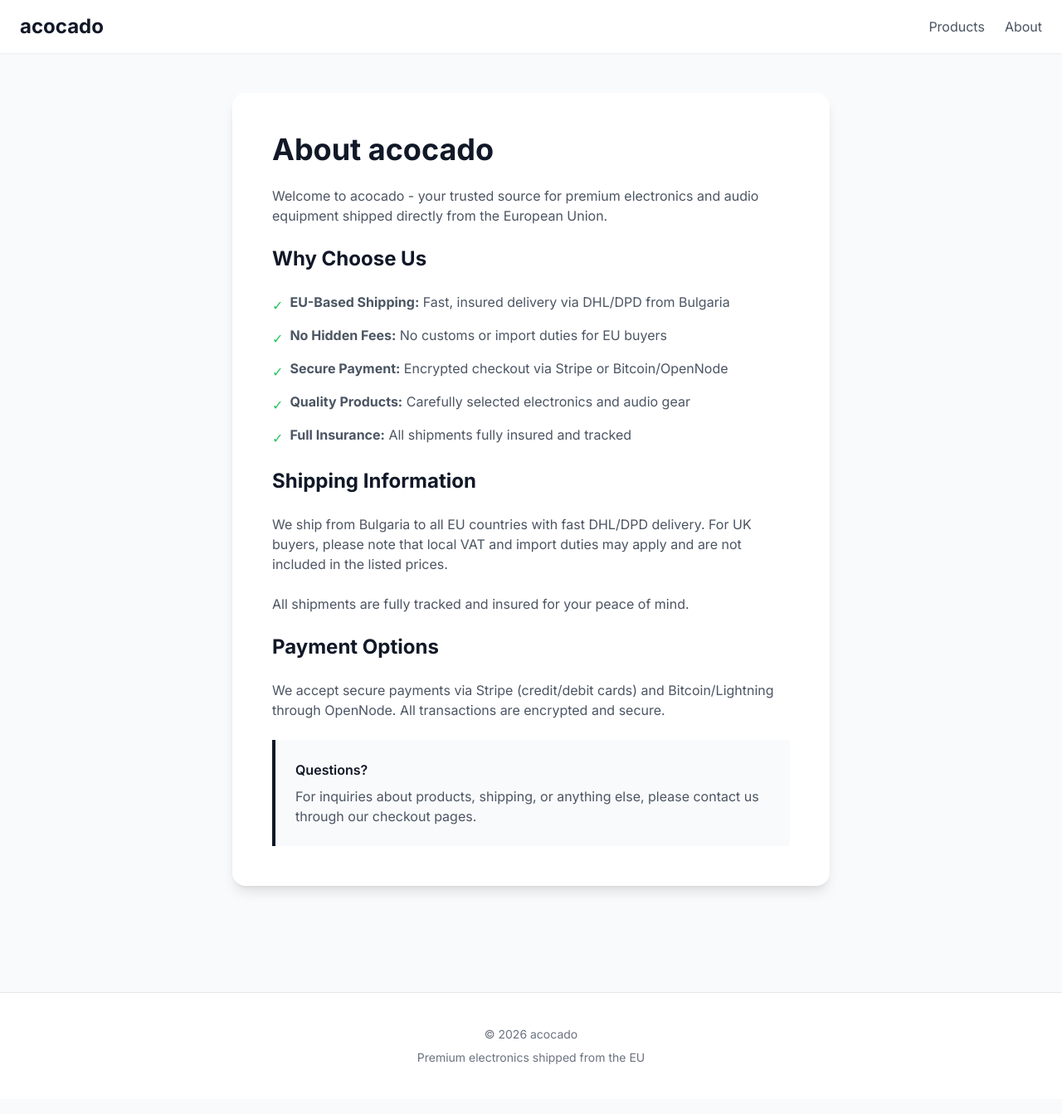
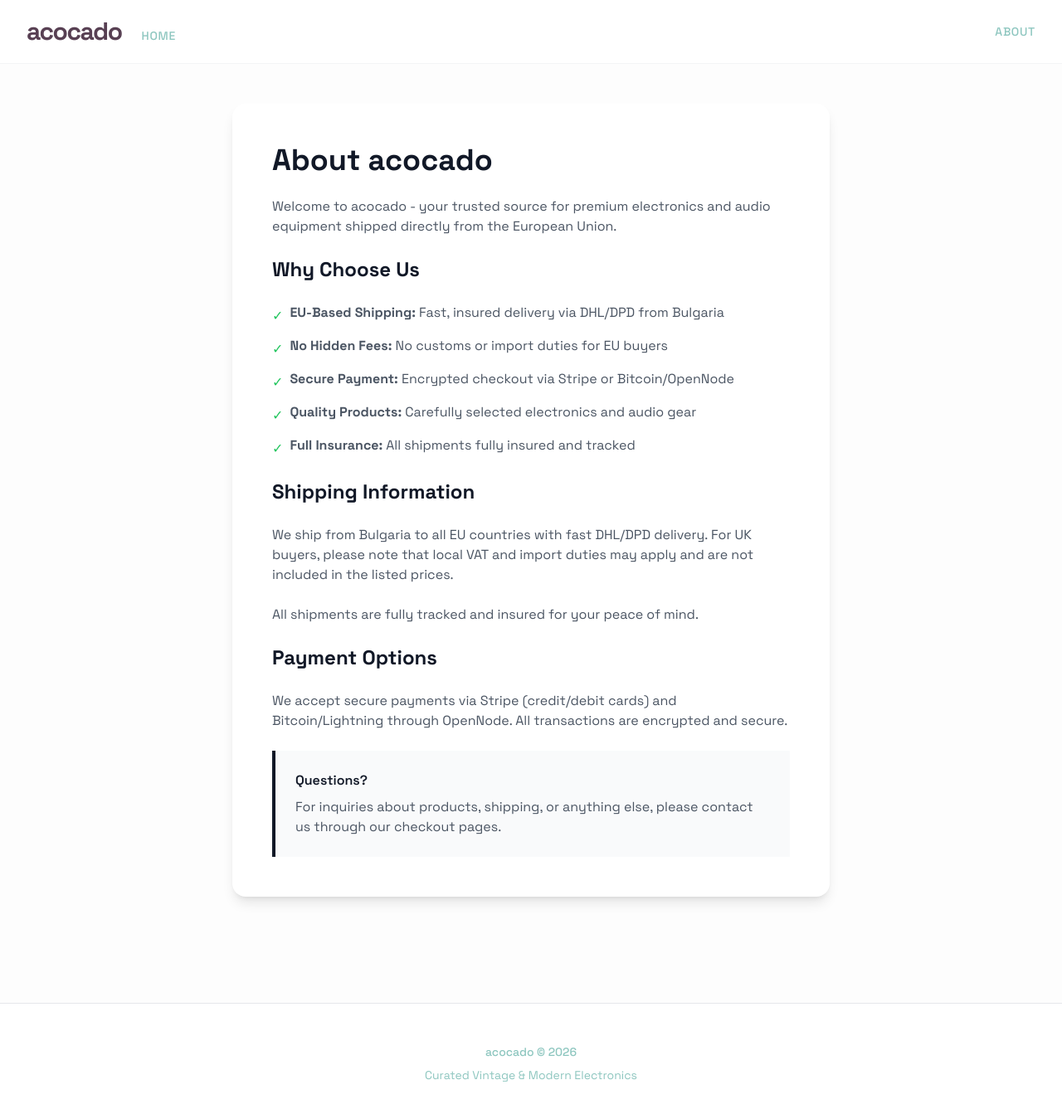
Before and after one commit to acocado/acocado, a Jekyll site: the page built from about.html, in a window 1280 px wide and 1354 px high. Shown: the top 1343 px of the window at 83% size. Built offline with Jekyll 4.4.1, drawn with Linux system fonts in a browser that asks for light colours; nearby versions of some CDN libraries.

Commit message:
feat: implement pastel typography design system for index and products

```diff
--- a/_layouts/default.html
+++ b/_layouts/default.html
@@ -7,42 +7,63 @@
     <meta name="description" content="{{ site.description }}">
     <script src="https://cdn.tailwindcss.com"></script>
     <style>
-        @import url('https://fonts.googleapis.com/css2?family=Inter:wght@400;600;700;800&display=swap');
-        body { font-family: 'Inter', sans-serif; }
-        .line-clamp-3 {
-            display: -webkit-box;
-            -webkit-line-clamp: 3;
-            -webkit-box-orient: vertical;
-            overflow: hidden;
+        @import url('https://fonts.googleapis.com/css2?family=Space+Grotesk:wght@300..700&display=swap');
+
+        body {
+            font-family: 'Space Grotesk', sans-serif;
+            background-color: #fdfdfd; /* Very light, warm off-white */
+            color: #584053; /* Deep plum from palette */
+        }
+
+        .brand-text {
+            font-family: 'Space Grotesk', sans-serif;
+            font-weight: 700;
+            letter-spacing: -0.05em;
+        }
+
+        .nav-link {
+            color: #8DC6BF; /* Teal from palette */
+            transition: color 0.2s ease;
+        }
+
+        .nav-link:hover {
+            color: #F97B4F; /* Coral from palette */
         }
     </style>
 </head>
-<body class="bg-gray-50 min-h-screen">
+<body class="min-h-screen flex flex-col">
     <!-- Navigation -->
-    <nav class="bg-white shadow-sm sticky top-0 z-50">
-        <div class="container mx-auto px-6 py-4">
+    <nav class="bg-white/80 backdrop-blur-md border-b border-gray-100 sticky top-0 z-50">
+        <div class="max-w-7xl mx-auto px-4 sm:px-6 lg:px-8 py-5">
             <div class="flex items-center justify-between">
-                <a href="/" class="text-2xl font-bold text-gray-900">acocado</a>
+                <!-- Left side: Logo & Home -->
+                <div class="flex items-baseline gap-6">
+                    <a href="/" class="brand-text text-3xl text-[#584053]">acocado</a>
+                    <a href="/" class="hidden sm:block text-sm font-medium nav-link uppercase tracking-wider">Home</a>
+                </div>
 
+                <!-- Right side: Links -->
                 <div class="flex items-center gap-6">
-                    <a href="/" class="text-gray-600 hover:text-gray-900 transition-colors">Products</a>
-                    <a href="/about.html" class="text-gray-600 hover:text-gray-900 transition-colors">About</a>
+                    <a href="/about.html" class="text-sm font-medium nav-link uppercase tracking-wider">About</a>
+                    <!-- FAQ and Contact disabled for now -->
+                    <!-- <a href="/faq.html" class="text-sm font-medium nav-link uppercase tracking-wider">FAQ</a> -->
+                    <!-- <a href="/contact.html" class="text-sm font-medium nav-link uppercase tracking-wider">Contact</a> -->
                 </div>
             </div>
         </div>
     </nav>
 
     <!-- Main Content -->
-    <main>
+    <main class="flex-grow">
         {{ content }}
     </main>
 
     <!-- Footer -->
-    <footer class="bg-white border-t border-gray-200 mt-20">
-        <div class="container mx-auto px-6 py-10">
-            <div class="text-center text-gray-500 text-sm">
-                <p class="mb-2">© 2026 {{ site.title }}</p>
-                <p>Premium electronics shipped from the EU</p>
+    <footer class="border-t border-gray-200 mt-20 bg-white">
+        <div class="max-w-7xl mx-auto px-4 sm:px-6 lg:px-8 py-12">
+            <div class="flex flex-col items-center justify-center text-[#8DC6BF] text-sm">
+                <p class="font-medium mb-2">acocado © 2026</p>
+                <p>Curated Vintage & Modern Electronics</p>
             </div>
         </div>
     </footer>
```
Also changed, not shown: _layouts/product.html (+57 -51 lines), index.html (+35 -8 lines).
